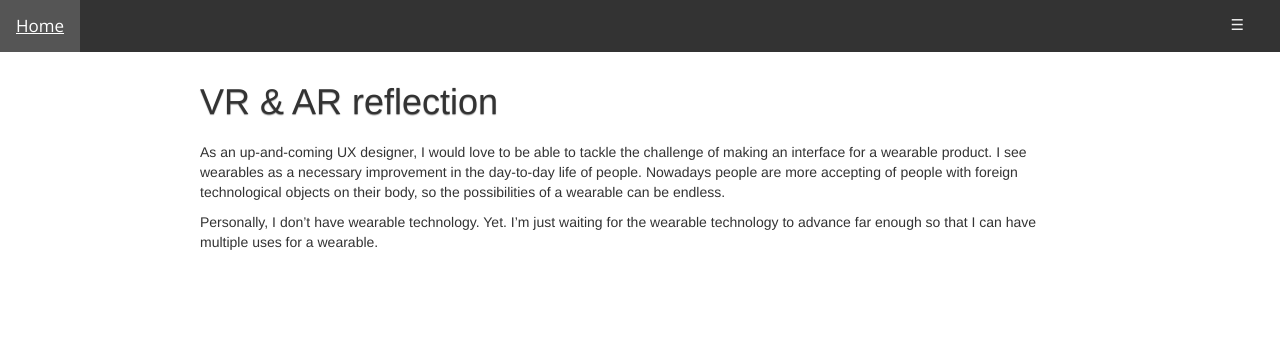
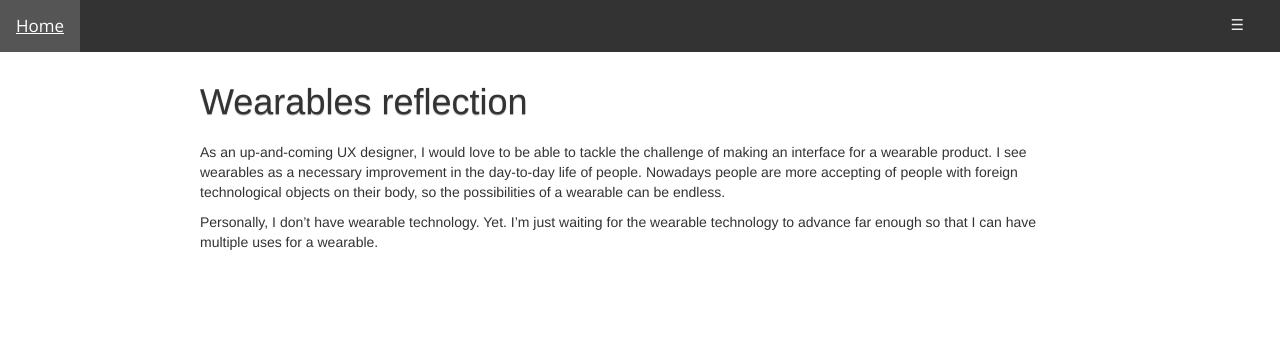
Before and after one commit to Serghi0/HCI_portfolio, a plain HTML site: page WearablesReflection.html in a window 1280 px wide. Drawn offline with nearby package versions, Linux system fonts and the light colour scheme.

Commit message:
small change

```diff
--- a/WearablesReflection.html
+++ b/WearablesReflection.html
@@ -88,7 +88,7 @@
 
   <div class="content">
     <div class="title">
-      <h1>VR & AR reflection</h1>
+      <h1>Wearables reflection</h1>
     </div>
     <div class="text">
       <p>
```
